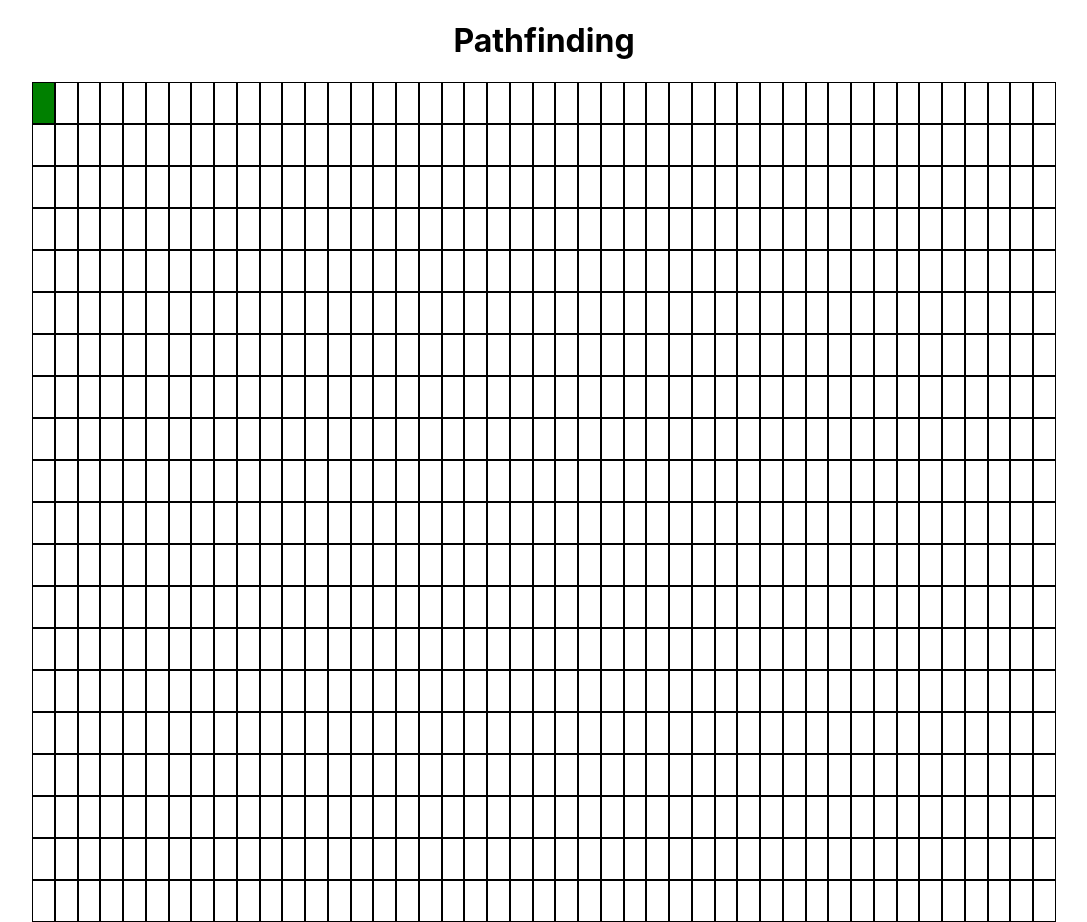
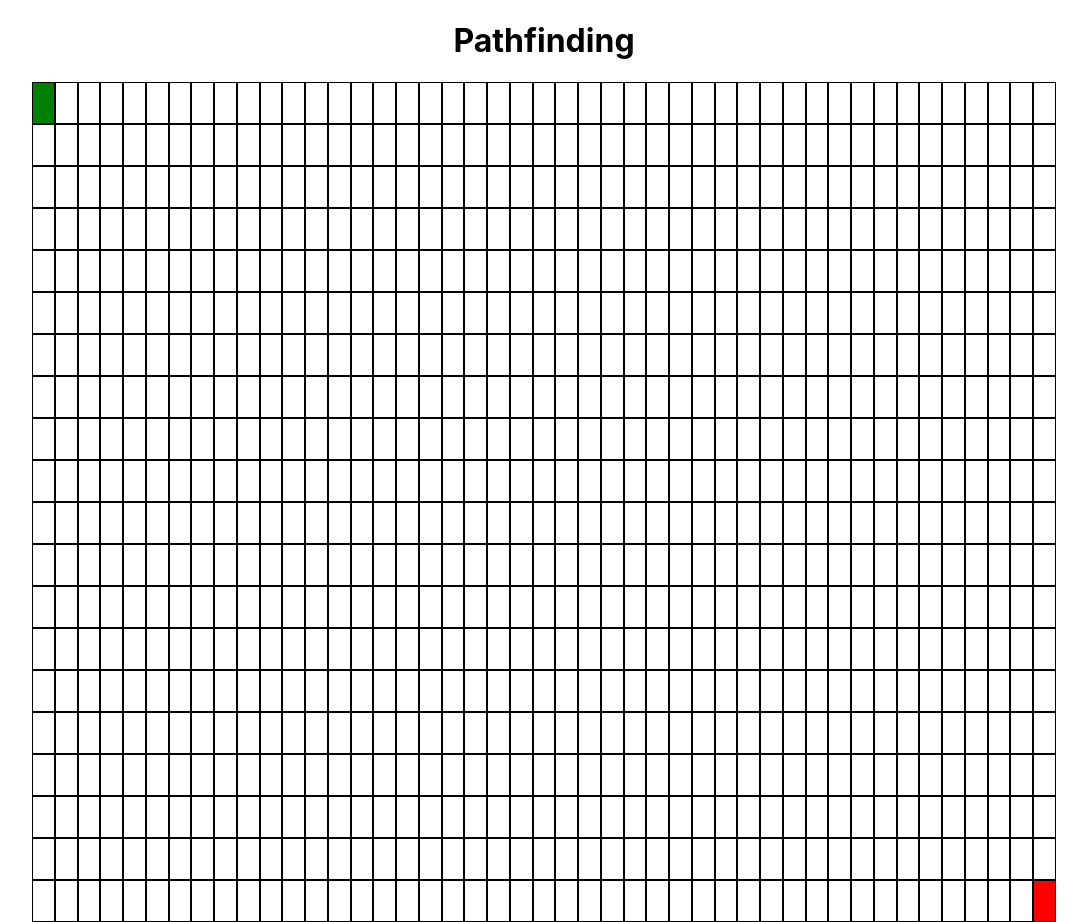
Before and after one commit to Efiqe/ReactPathFindinig, a React (Create React App) app: page / in a window 1280 px wide. Shown: the whole page, without its empty margins (96-1183 px from the left). Built offline with nearby package versions, Linux system fonts and the light colour scheme.

Commit message:
vylepseni id nodu

```diff
--- a/src/components/Node.css
+++ b/src/components/Node.css
@@ -4,6 +4,10 @@
     border: 1px solid black;
 }
 
-#id-1 {
+.node_start {
     background-color: green;
 }
+
+.node_end {
+    background-color: red;
+}
--- a/src/components/Node.js
+++ b/src/components/Node.js
@@ -1,9 +1,10 @@
 import React from 'react';
 import './Node.css'
 
-const Node = (props) => {
+const Node = ({ isStart, isEnd, row, col }) => {
+    const classes = isStart ? "node_start" : isEnd ? "node_end" : "";
     return (
-        <div className='node' id={props.myID}>
+        <div className={`node ${classes}`} id={`node-${row}-${col}`}>
 
         </div>
     )
--- a/src/components/Pathfind.js
+++ b/src/components/Pathfind.js
@@ -5,7 +5,11 @@ import './Pathfind.css';
 
 const cols = 45;
 const rows = 20;
-let idCounter = 0;
+const START_ROW = 0;
+const START_COL = 0;
+const END_ROW = rows - 1;
+const END_COL = cols - 1;
+
 
 const Pathfind = (props) => {
     const [Grid, setGrid] = useState([]);
@@ -37,6 +41,8 @@ const Pathfind = (props) => {
     function Spot(i, j) {
         this.x = i;
         this.y = j;
+        this.isStart = this.x === START_ROW && this.y === START_COL;
+        this.isEnd = this.x === END_ROW && this.y === END_COL;
         this.g = 0;
         this.f = 0;
         this.h = 0;
@@ -48,9 +54,9 @@ const Pathfind = (props) => {
                 return (
                     <div key={rowIndex} className='rowWrapper'>
                         {row.map((col, colIndex) => {
-                            idCounter++;
+                            const { isStart, isEnd } = col;
                             return (
-                                <Node key={colIndex} myID={'id-' + (idCounter - 900).toString()} />
+                                <Node key={colIndex} isStart={isStart} isEnd={isEnd} row={rowIndex} col={colIndex} />
                             )
                         })}
                     </div>
```
